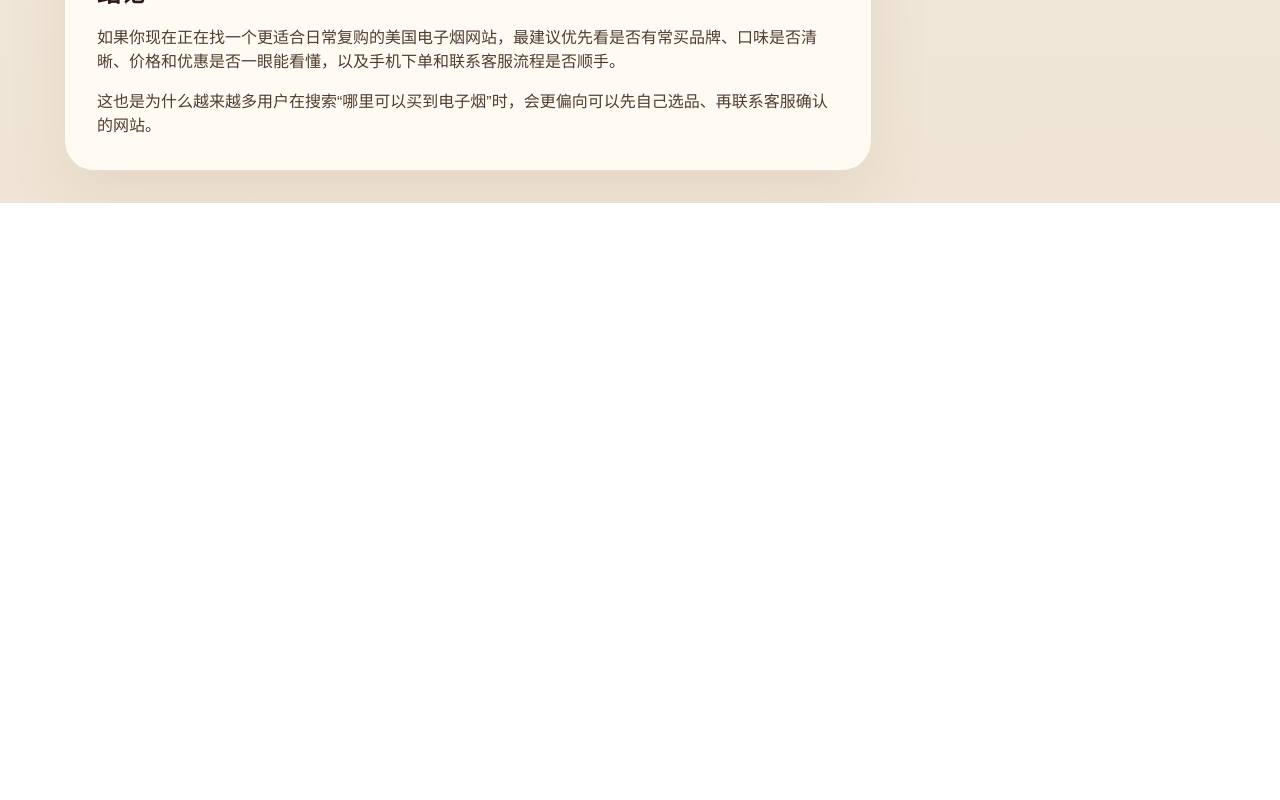
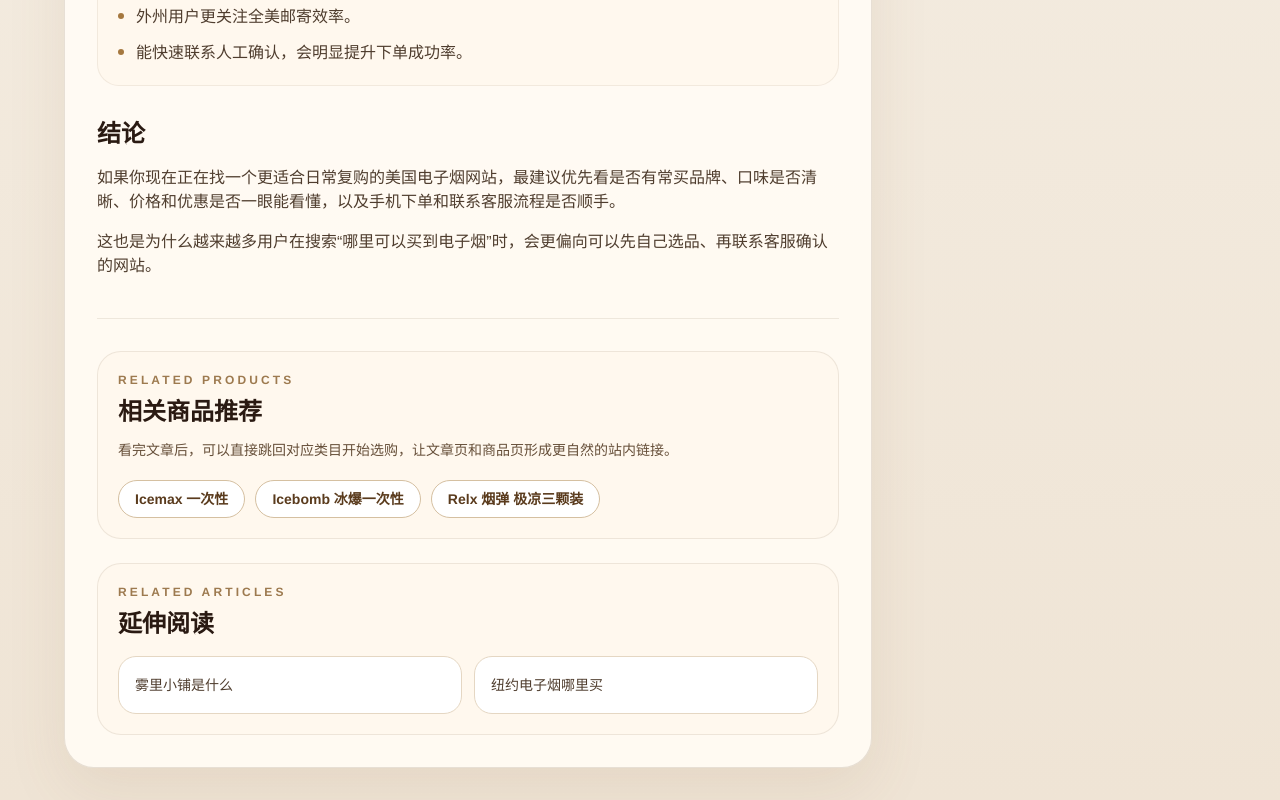
Before and after one commit to ricalswagggggggg-jpg/wooli-site, a Next.js app: page /articles/best-us-vape-website-buying-guide in a window 1280 px wide. Shown: the part 1105-1905 px from the top of the page. Before the commit the page ends 1308 px from the top, so only its background shows below. Built offline with nearby package versions, Linux system fonts and the light colour scheme.

Commit message:
Add article cross-links and product recommendations

```diff
--- a/app/articles/[slug]/page.tsx
+++ b/app/articles/[slug]/page.tsx
@@ -121,6 +121,22 @@ export default function ArticleDetailPage({ params }: ArticlePageProps) {
                   </p>
                 ))}
 
+                {section.internalLinks?.map((link) => (
+                  <p
+                    key={`${link.href}-${link.label}`}
+                    className="rounded-[18px] border border-[rgba(86,58,33,0.08)] bg-[#fff8ee] px-4 py-3 text-[14px] leading-7 text-[#5a4736] sm:text-[15px]"
+                  >
+                    <Link
+                      href={link.href}
+                      className="font-semibold text-[#7c5628] underline decoration-[#d0ae80] underline-offset-4 hover:text-[#5a3b1d]"
+                    >
+                      {link.label}
+                    </Link>
+                    {"："}
+                    {link.text}
+                  </p>
+                ))}
+
                 {section.bullets ? (
                   <ul className="space-y-3 rounded-[22px] border border-[rgba(86,58,33,0.08)] bg-[#fff8ee] p-5 text-[15px] leading-7 text-[#4f3d2e] sm:text-base">
                     {section.bullets.map((bullet) => (
@@ -146,6 +162,51 @@ export default function ArticleDetailPage({ params }: ArticlePageProps) {
                 ) : null}
               </section>
             ))}
+          </div>
+
+          <div className="mt-10 space-y-6 border-t border-[rgba(86,58,33,0.1)] pt-8">
+            <section className="rounded-[24px] border border-[rgba(86,58,33,0.1)] bg-[#fff8ee] p-5">
+              <div className="text-xs font-semibold uppercase tracking-[0.26em] text-[#9d7a4f]">
+                Related Products
+              </div>
+              <h2 className="mt-2 text-2xl font-semibold text-[#2a1a12]">
+                相关商品推荐
+              </h2>
+              <p className="mt-2 text-sm leading-7 text-[#664f39]">
+                看完文章后，可以直接跳回对应类目开始选购，让文章页和商品页形成更自然的站内链接。
+              </p>
+              <div className="mt-4 flex flex-wrap gap-2.5">
+                {article.relatedProducts.map((product) => (
+                  <Link
+                    key={product.href}
+                    href={product.href}
+                    className="inline-flex items-center justify-center rounded-full border border-[#d5c0a1] bg-white px-4 py-2 text-sm font-semibold text-[#5a3b1d] transition hover:border-[#b88b54] hover:bg-[#fff4df]"
+                  >
+                    {product.label}
+                  </Link>
+                ))}
+              </div>
+            </section>
+
+            <section className="rounded-[24px] border border-[rgba(86,58,33,0.1)] bg-[#fff8ee] p-5">
+              <div className="text-xs font-semibold uppercase tracking-[0.26em] text-[#9d7a4f]">
+                Related Articles
+              </div>
+              <h2 className="mt-2 text-2xl font-semibold text-[#2a1a12]">
+                延伸阅读
+              </h2>
+              <div className="mt-4 grid gap-3 sm:grid-cols-2">
+                {article.relatedArticles.map((relatedArticle) => (
+                  <Link
+                    key={relatedArticle.href}
+                    href={relatedArticle.href}
+                    className="rounded-[18px] border border-[#e5d7c3] bg-white px-4 py-4 text-sm font-medium leading-6 text-[#4f3d2e] transition hover:border-[#c79a64] hover:bg-[#fffdf8]"
+                  >
+                    {relatedArticle.label}
+                  </Link>
+                ))}
+              </div>
+            </section>
           </div>
         </article>
 
--- a/components/shop-replica.tsx
+++ b/components/shop-replica.tsx
@@ -39,6 +39,7 @@ type CheckoutForm = {
 type ShopReplicaProps = {
   menu: ShopCategory[];
   shop: ShopInfo;
+  initialCategoryId?: string;
 };
 
 type CartEntry = {
@@ -309,9 +310,10 @@ function getPayableTotal(entry: CartEntry, promoSummary: PromoSummary) {
   return Math.max(0, entry.total - getFreeCount(entry.id, promoSummary) * entry.unitPrice);
 }
 
-export function ShopReplica({ menu, shop }: ShopReplicaProps) {
+export function ShopReplica({ menu, shop, initialCategoryId }: ShopReplicaProps) {
   const [activeCategory, setActiveCategory] = useState(
-    menu.find((category) => category.name === "Relx 烟弹 极凉三颗装")?._id ??
+    initialCategoryId ??
+      menu.find((category) => category.name === "Relx 烟弹 极凉三颗装")?._id ??
       menu[0]?._id ??
       ""
   );
--- a/data/seo-articles.ts
+++ b/data/seo-articles.ts
@@ -3,6 +3,16 @@ export type SeoArticleSection = {
   paragraphs?: string[];
   bullets?: string[];
   steps?: string[];
+  internalLinks?: {
+    label: string;
+    href: string;
+    text: string;
+  }[];
+};
+
+export type SeoArticleLink = {
+  label: string;
+  href: string;
 };
 
 export type SeoArticle = {
@@ -15,6 +25,8 @@ export type SeoArticle = {
   publishedAt: string;
   readingTime: string;
   sections: SeoArticleSection[];
+  relatedProducts: SeoArticleLink[];
+  relatedArticles: SeoArticleLink[];
 };
 
 export const seoArticles: SeoArticle[] = [
@@ -34,6 +46,13 @@ export const seoArticles: SeoArticle[] = [
         paragraphs: [
           "很多用户第一次搜索“雾里小铺”“wooli电子烟”或者“wooli小铺”的时候，最常见的问题其实很直接：这个网站到底卖什么，怎么买，靠不靠谱。",
           "Wooli 雾里小铺是一个以电子烟、烟弹和一次性产品展示与选购为核心的网站。页面里可以直接查看不同类目的商品图片、价格和口味，挑选完成后加入购物车，再进入确认订单页面保存购物车截图，最后发送给客服完成确认。"
+        ],
+        internalLinks: [
+          {
+            label: "纽约电子烟哪里买",
+            href: "/articles/where-to-buy-vapes-in-nyc-wooli-guide",
+            text: "如果你更关心购买流程，可以继续看《纽约电子烟哪里买》这篇选购指南。"
+          }
         ]
       },
       {
@@ -43,6 +62,13 @@ export const seoArticles: SeoArticle[] = [
           "商品分类清楚：可以直接看 Relx 烟弹、Icemax、Snowplus、Icebomb 等不同类目，不需要来回聊天确认口味。",
           "购物车流程清晰：先加商品，再进入确认订单页面核对数量、价格和优惠活动，最后保存截图发给客服。",
           "配送方式明确：页面会直接展示纽约当天送和全美邮寄信息，让用户先知道流程再决定。"
+        ],
+        internalLinks: [
+          {
+            label: "Relx 烟弹",
+            href: "/?category=Relx%20%E7%83%9F%E5%BC%B9%20%E6%9E%81%E5%87%89%E4%B8%89%E9%A2%97%E8%A3%85",
+            text: "想直接看热卖商品，可以先回首页浏览 Relx 烟弹 极凉三颗装。"
+          }
         ]
       },
       {
@@ -51,6 +77,13 @@ export const seoArticles: SeoArticle[] = [
           "Relx 烟弹：适合已经知道自己常买口味的用户。",
           "Icemax / Icebomb / Snowplus 一次性：适合想看果味、清爽型口味的人。",
           "机器 / 烟杆：适合需要搭配设备的用户。"
+        ],
+        internalLinks: [
+          {
+            label: "美国电子烟网站怎么选",
+            href: "/articles/best-us-vape-website-buying-guide",
+            text: "如果你还在比较网站和配送方式，可以再看《美国电子烟网站怎么选》。"
+          }
         ]
       },
       {
@@ -59,6 +92,30 @@ export const seoArticles: SeoArticle[] = [
           "整体来说，Wooli 雾里小铺更像一个把电子烟选购流程整理得更清楚的网站。你不需要先和客服反复沟通口味、价格、数量，而是可以先在页面里自己整理购物车，再发送确认截图。",
           "如果你现在正准备找一个更顺手的纽约电子烟在线选购方式，可以直接从首页开始看商品分类，或者先添加客服微信做进一步确认。"
         ]
+      }
+    ],
+    relatedProducts: [
+      {
+        label: "Relx 烟弹 极凉三颗装",
+        href: "/?category=Relx%20%E7%83%9F%E5%BC%B9%20%E6%9E%81%E5%87%89%E4%B8%89%E9%A2%97%E8%A3%85"
+      },
+      {
+        label: "Icebomb 冰爆一次性",
+        href: "/?category=Icebomb%20%E5%86%B0%E7%88%86%E4%B8%80%E6%AC%A1%E6%80%A7"
+      },
+      {
+        label: "Icemax 一次性",
+        href: "/?category=Icemax%20%E4%B8%80%E6%AC%A1%E6%80%A7"
+      }
+    ],
+    relatedArticles: [
+      {
+        label: "纽约电子烟哪里买",
+        href: "/articles/where-to-buy-vapes-in-nyc-wooli-guide"
+      },
+      {
+        label: "美国电子烟网站怎么选",
+        href: "/articles/best-us-vape-website-buying-guide"
       }
     ]
   },
@@ -78,6 +135,13 @@ export const seoArticles: SeoArticle[] = [
         paragraphs: [
           "很多人在 Google 上搜索“纽约电子烟”的时候，真正想找的不是单纯一个品牌名字，而是一个更直接的问题：在纽约，到底哪里可以买到电子烟，而且流程最好不要太麻烦。",
           "如果你希望先看商品、再确认价格、最后联系人工客服，那么 Wooli 雾里小铺这种在线选购方式会更适合你。"
+        ],
+        internalLinks: [
+          {
+            label: "雾里小铺是什么",
+            href: "/articles/what-is-wooli-nyc-vape-shop-guide",
+            text: "如果你是第一次听到 Wooli，也可以先看《雾里小铺是什么》。"
+          }
         ]
       },
       {
@@ -85,6 +149,13 @@ export const seoArticles: SeoArticle[] = [
         paragraphs: [
           "和传统的“先发消息问有没有货”不同，网站已经把大部分信息整理成了商品分类。你可以先打开页面，查看不同类目，比如 Relx 烟弹、一次性电子烟、机器 / 烟杆等，然后把自己需要的口味和数量加入购物车。",
           "对于纽约用户来说，线上下单最大的优势其实是效率。一方面，你能先看到清晰的商品图片和价格，不用在聊天里一条条确认。另一方面，购物车确认页会把你选的口味、数量和总价整理出来，保存截图后直接发给客服，沟通成本会低很多。"
+        ],
+        internalLinks: [
+          {
+            label: "Snowplus 一次性",
+            href: "/?category=snowplus%20%E4%B8%80%E6%AC%A1%E6%80%A7",
+            text: "如果你偏好一次性产品，可以回首页先看 Snowplus 一次性口味。"
+          }
         ]
       },
       {
@@ -113,6 +184,30 @@ export const seoArticles: SeoArticle[] = [
           "如果你现在就在搜“纽约电子烟哪里买”，Wooli 这种先选品、后确认的方式会比只靠聊天询价更省时间。"
         ]
       }
+    ],
+    relatedProducts: [
+      {
+        label: "Relx 烟弹 极凉三颗装",
+        href: "/?category=Relx%20%E7%83%9F%E5%BC%B9%20%E6%9E%81%E5%87%89%E4%B8%89%E9%A2%97%E8%A3%85"
+      },
+      {
+        label: "snowplus 一次性",
+        href: "/?category=snowplus%20%E4%B8%80%E6%AC%A1%E6%80%A7"
+      },
+      {
+        label: "Icebomb 冰爆一次性",
+        href: "/?category=Icebomb%20%E5%86%B0%E7%88%86%E4%B8%80%E6%AC%A1%E6%80%A7"
+      }
+    ],
+    relatedArticles: [
+      {
+        label: "雾里小铺是什么",
+        href: "/articles/what-is-wooli-nyc-vape-shop-guide"
+      },
+      {
+        label: "美国电子烟网站怎么选",
+        href: "/articles/best-us-vape-website-buying-guide"
+      }
     ]
   },
   {
@@ -131,12 +226,26 @@ export const seoArticles: SeoArticle[] = [
         paragraphs: [
           "现在搜索“美国电子烟”“电子烟网站”“电子烟购买”的用户越来越多，大家想要的其实不只是“能买”，而是“能不能买得更省事”。",
           "一个好用的电子烟网站，通常至少要满足下面几个条件。"
+        ],
+        internalLinks: [
+          {
+            label: "纽约电子烟哪里买",
+            href: "/articles/where-to-buy-vapes-in-nyc-wooli-guide",
+            text: "如果你主要想解决纽约本地下单问题，可以继续看《纽约电子烟哪里买》。"
+          }
         ]
       },
       {
         heading: "商品展示清楚",
         paragraphs: [
           "如果网站只能看到模糊的分类，或者口味信息不完整，用户在选购时就很容易反复切换页面确认。相反，如果商品图片、价格和口味名称一目了然，购物效率会高很多。"
+        ],
+        internalLinks: [
+          {
+            label: "Icebomb 冰爆一次性",
+            href: "/?category=Icebomb%20%E5%86%B0%E7%88%86%E4%B8%80%E6%AC%A1%E6%80%A7",
+            text: "比如回首页点进 Icebomb 冰爆一次性，就能直接按口味筛选。"
+          }
         ]
       },
       {
@@ -166,6 +275,30 @@ export const seoArticles: SeoArticle[] = [
           "这也是为什么越来越多用户在搜索“哪里可以买到电子烟”时，会更偏向可以先自己选品、再联系客服确认的网站。"
         ]
       }
+    ],
+    relatedProducts: [
+      {
+        label: "Icemax 一次性",
+        href: "/?category=Icemax%20%E4%B8%80%E6%AC%A1%E6%80%A7"
+      },
+      {
+        label: "Icebomb 冰爆一次性",
+        href: "/?category=Icebomb%20%E5%86%B0%E7%88%86%E4%B8%80%E6%AC%A1%E6%80%A7"
+      },
+      {
+        label: "Relx 烟弹 极凉三颗装",
+        href: "/?category=Relx%20%E7%83%9F%E5%BC%B9%20%E6%9E%81%E5%87%89%E4%B8%89%E9%A2%97%E8%A3%85"
+      }
+    ],
+    relatedArticles: [
+      {
+        label: "雾里小铺是什么",
+        href: "/articles/what-is-wooli-nyc-vape-shop-guide"
+      },
+      {
+        label: "纽约电子烟哪里买",
+        href: "/articles/where-to-buy-vapes-in-nyc-wooli-guide"
+      }
     ]
   }
 ];
```
Also changed, not shown: app/page.tsx (+19 -2 lines).
